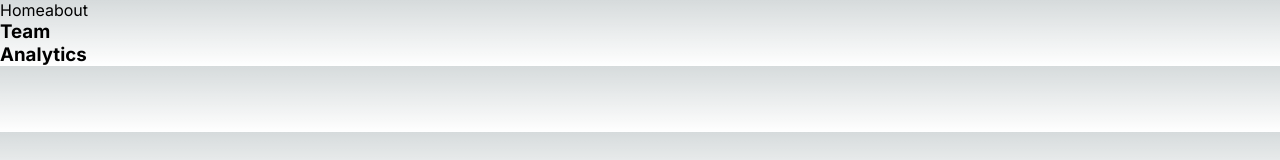
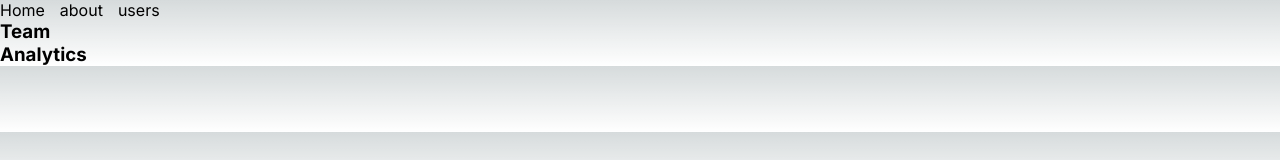
Before and after one commit to maeta187/NextJS-13, a Next.js app: page /about in a window 1280 px wide. Shown: the top 160 px of the page. Built offline with nearby package versions, Linux system fonts and the light colour scheme.

Commit message:
💄 : about/スタイルの追加

```diff
--- /dev/null
+++ b/src/app/about/about.module.css
@@ -0,0 +1,7 @@
+.link {
+  margin-left: 15px;
+}
+
+.link:first-child {
+  margin-left: 0;
+}
--- a/src/app/about/page.tsx
+++ b/src/app/about/page.tsx
@@ -1,11 +1,17 @@
 import Link from 'next/link'
+import styles from '@/app/about/about.module.css'
 
 const Page = () => {
   return (
     <nav>
-      <Link href='/'>Home</Link>
-      <Link href='/about' className='underline' prefetch={false}>
+      <Link href='/' className={styles.link}>
+        Home
+      </Link>
+      <Link href='/about' className={styles.link} prefetch={false}>
         about
+      </Link>
+      <Link href='/users' className={styles.link} prefetch={false}>
+        users
       </Link>
     </nav>
   )
```
